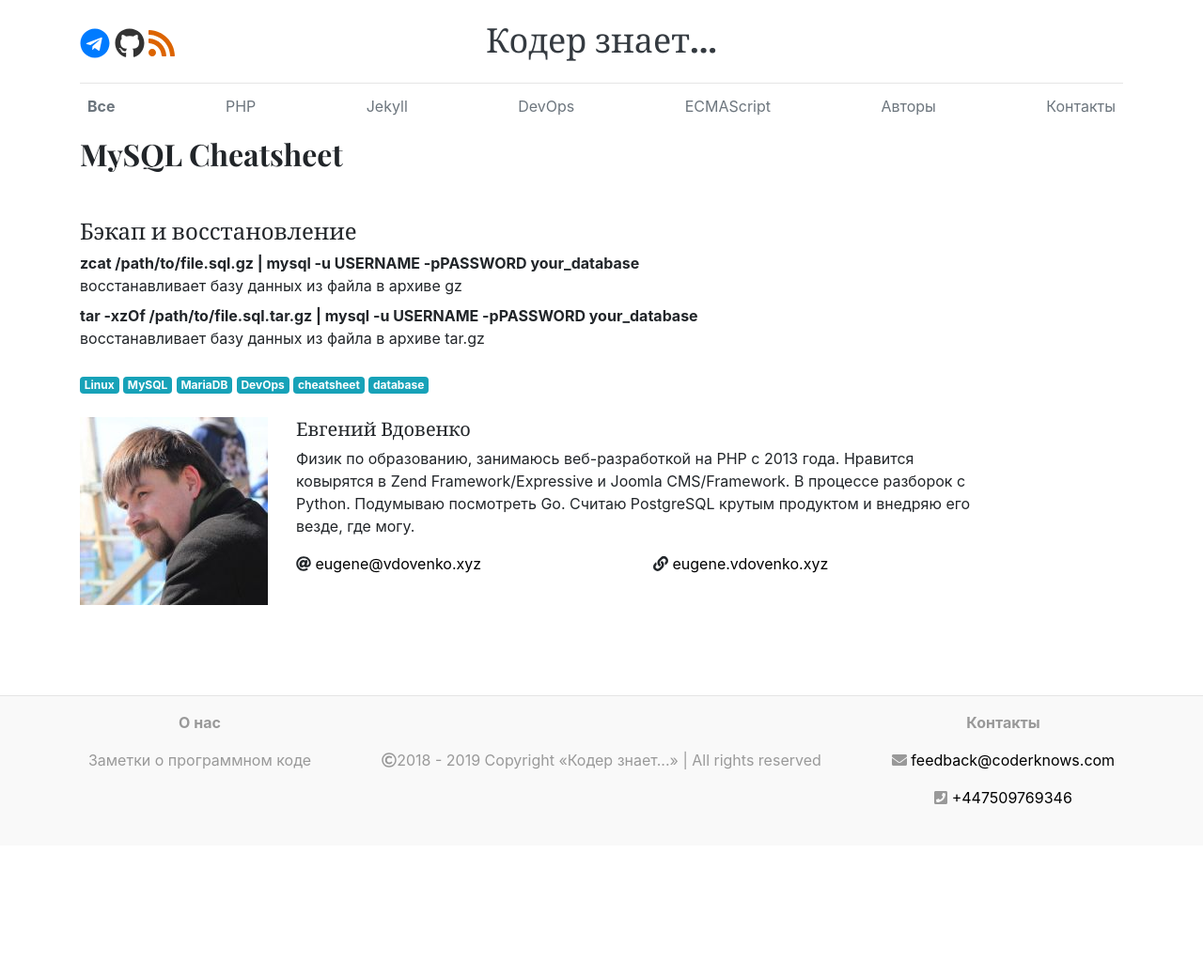
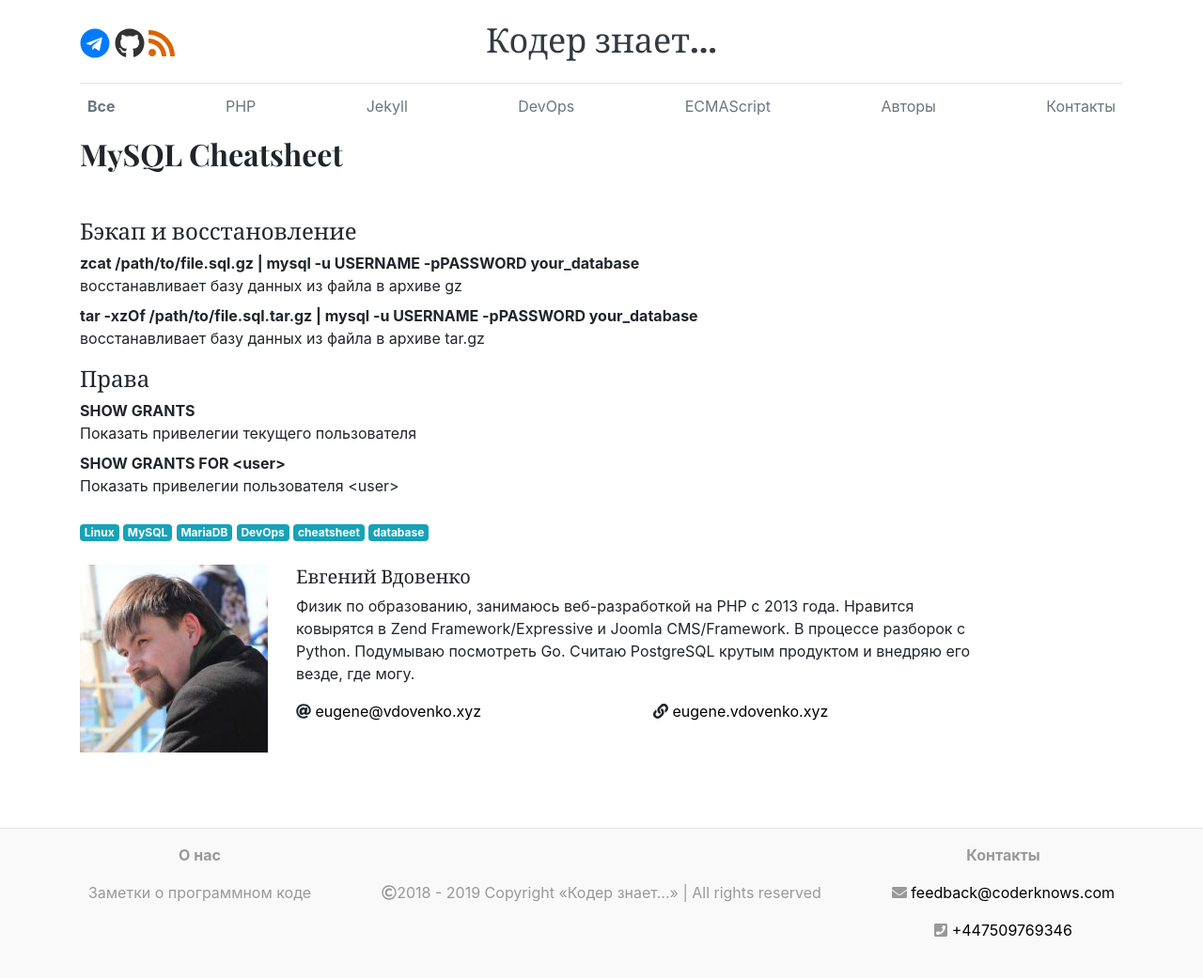
Before and after one commit to CoderKnows/coderknows.github.io, a Jekyll site: the page built from _posts/2018-12-16-mysql-cheatsheet.html, in a window 1280 px wide. Shown: the whole page at 94% size. Built offline with Jekyll 4.4.1, drawn with Linux system fonts in a browser that asks for light colours; comment, search, counter and statistics services are not loaded; before the commit the page ends 900 px from its top, so only the background shows below that.

Commit message:
Небоьшие фиксы и дополнения статей. Обновление модулей jekyll.

```diff
--- a/_posts/2018-12-16-mysql-cheatsheet.html
+++ b/_posts/2018-12-16-mysql-cheatsheet.html
@@ -22,4 +22,20 @@ categories: [DevOps]
         </div>
     </div>
 
+    <div class="block">
+        <div class="block-header">
+            <h4>Права</h4>
+        </div>
+        <div class="block-body">
+            <dl>
+                <dt>SHOW GRANTS</dt>
+                <dd>Показать привелегии текущего пользователя</dd>
+
+                <dt>SHOW GRANTS FOR &lt;user&gt;</dt>
+                <dd>Показать привелегии пользователя &lt;user&gt;</dd>
+            </dl>
+        </div>
+    </div>
+
+
 </div>
```
Also changed, not shown: _includes/algolia-search-box.html (added, +41 -0 lines), _posts/2019-06-17-php-autoload.md (+1 -1 lines), _posts/2019-07-09-windows-tips-part-1.md (added, +52 -0 lines), Gemfile.lock.
